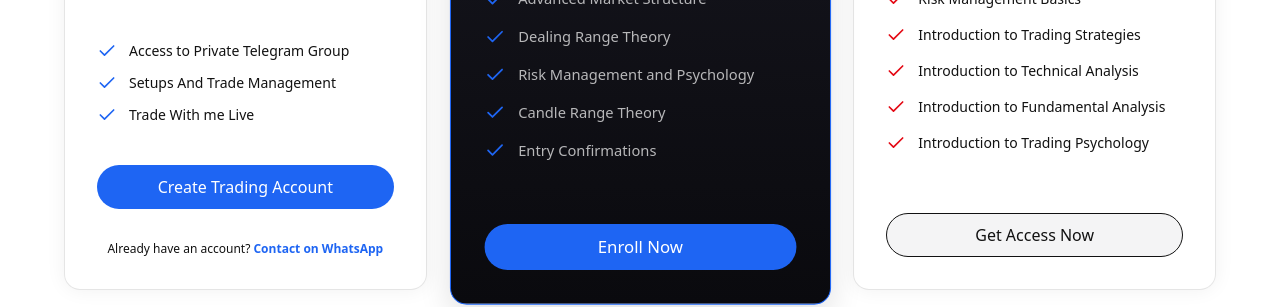
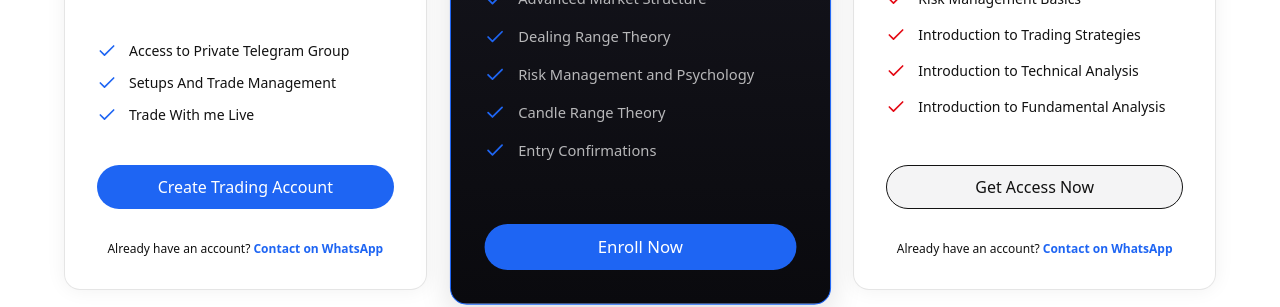
Before and after one commit to delmond147/kellybilla-fx, a Next.js app: page / in a window 1280 px wide. Shown: the part 1780-2087 px from the top of the page. Built offline with nearby package versions, Linux system fonts and the light colour scheme; no server answers.

Commit message:
Updates on Packages

```diff
--- a/src/components/payment/BeginnerFlow.tsx
+++ b/src/components/payment/BeginnerFlow.tsx
@@ -64,6 +64,17 @@ export function BeginnerFlow({ isOpen, onClose }: BeginnerFlowProps) {
                             >
                                 <ExternalLink className="w-3.5 h-3.5" /> Open Signup Link
                             </Button>
+                            <div className="text-center">
+                                <p className="text-[10px] text-muted-foreground transition-colors duration-500">
+                                    Already have an account?{" "}
+                                    <button
+                                        onClick={() => window.open('https://wa.me/237677815907', '_blank')}
+                                        className="text-[#1E65F3] font-bold hover:underline transition-all"
+                                    >
+                                        Contact the Mentor on WhatsApp
+                                    </button>
+                                </p>
+                            </div>
                         </div>
                     </div>
 
--- a/src/components/sections/Packages.tsx
+++ b/src/components/sections/Packages.tsx
@@ -49,8 +49,7 @@ const PACKAGES = [
             "Risk Management Basics",
             "Introduction to Trading Strategies",
             "Introduction to Technical Analysis",
-            "Introduction to Fundamental Analysis",
-            "Introduction to Trading Psychology"
+            "Introduction to Fundamental Analysis"
         ],
         highlight: false,
         isBeginner: true,
@@ -183,6 +182,20 @@ export function Packages() {
                                     >
                                         {pkg.isBeginner ? "Get Access Now" : "Enroll Now"}
                                     </Button>
+
+                                    {pkg.isBeginner && (
+                                        <div className="mt-2 text-center">
+                                            <p className="text-xs text-muted-foreground transition-colors duration-500">
+                                                Already have an account?{" "}
+                                                <button
+                                                    onClick={() => window.open('https://wa.me/237677815907', '_blank')}
+                                                    className="text-[#1E65F3] font-bold hover:underline transition-all"
+                                                >
+                                                    Contact on WhatsApp
+                                                </button>
+                                            </p>
+                                        </div>
+                                    )}
                                 </>
                             )}
                         </motion.div>
```
